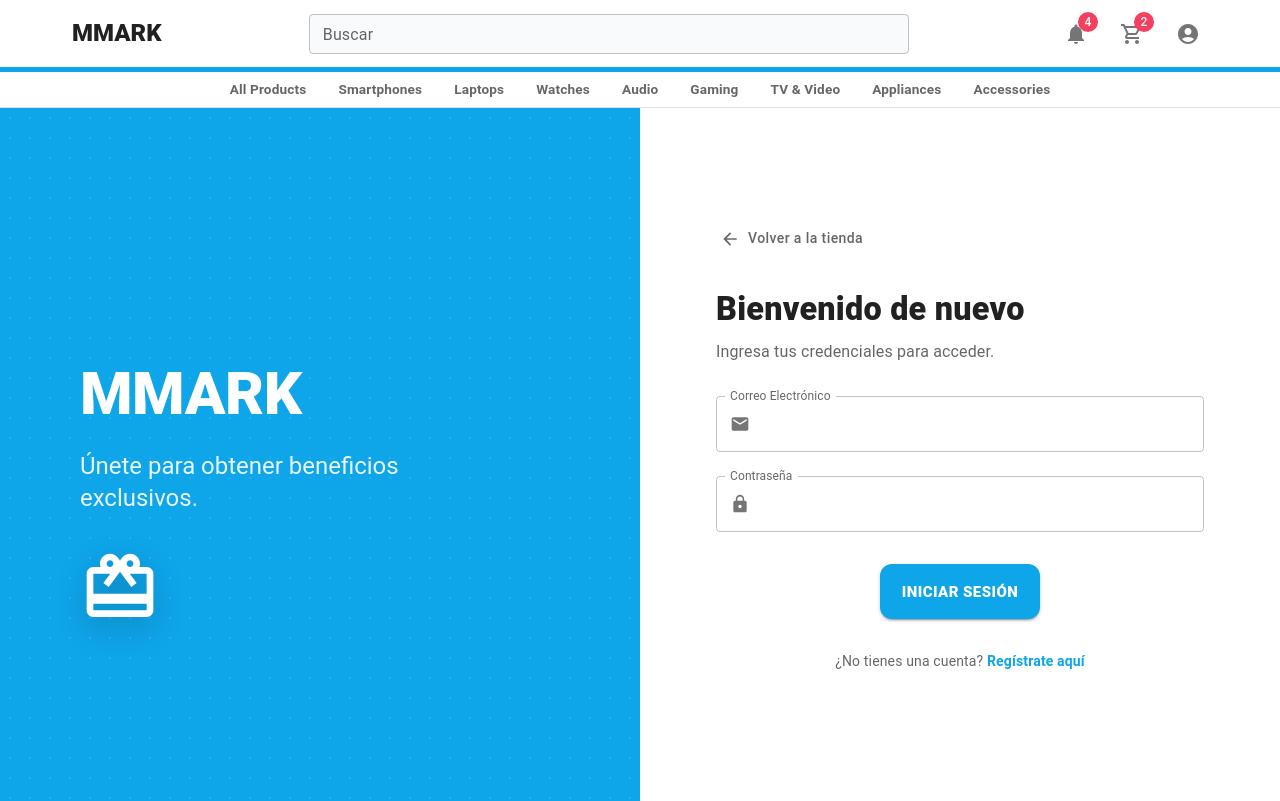
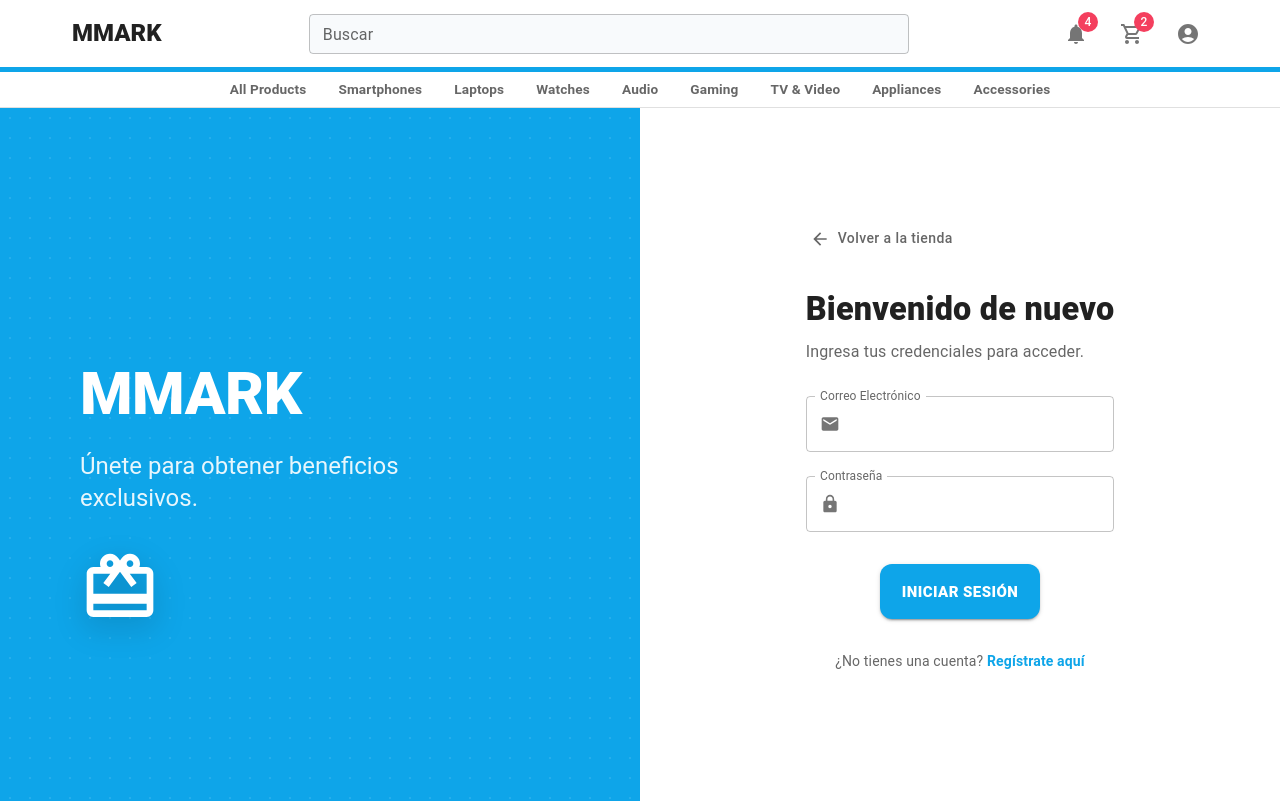
Before and after one commit to gsusk/minimarket-front, a Next.js app: page /login in a window 1280 px wide. Shown: the top 801 px of the page. Built offline with nearby package versions, Linux system fonts and the light colour scheme; what @mui/material-nextjs would draw is missing.

Commit message:
arreglo al layout

```diff
--- a/src/app/(auth)/layout.tsx
+++ b/src/app/(auth)/layout.tsx
@@ -42,7 +42,7 @@ export default async function AuthLayout({ children }: {
       </Grid>
 
       <Grid size={{ xs: 12, md: 6 }} sx={{ display: 'flex', pt: { xs: "5rem" } }}>
-        <Container maxWidth="sm">
+        <Container maxWidth="sm" component={"div"} sx={{ display: "flex", justifyContent: "center" }}>
           <Box component={"div"} sx={{ p: { xs: 2, md: 4 } }}>
 
             <Link href={"/"}>
```
